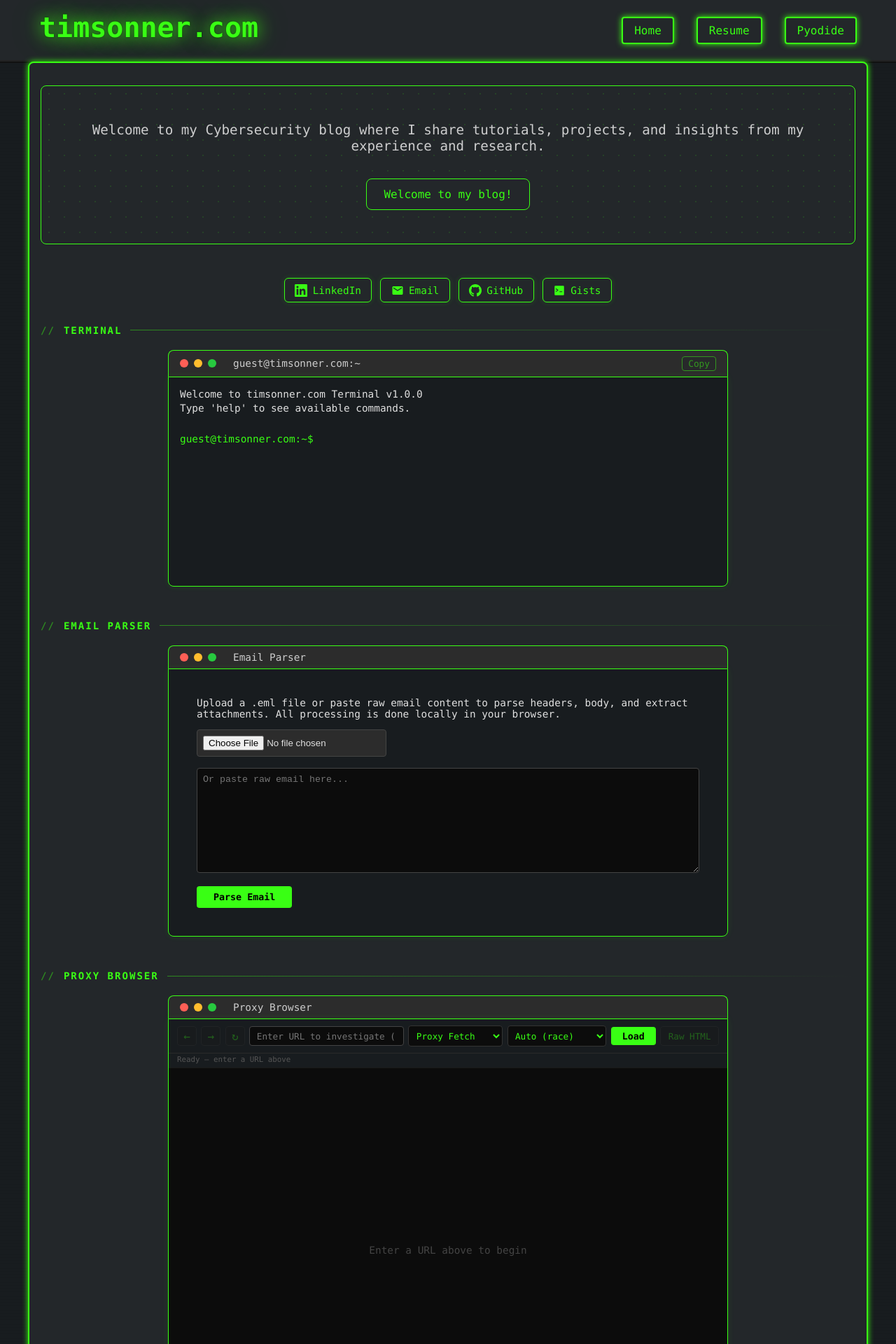
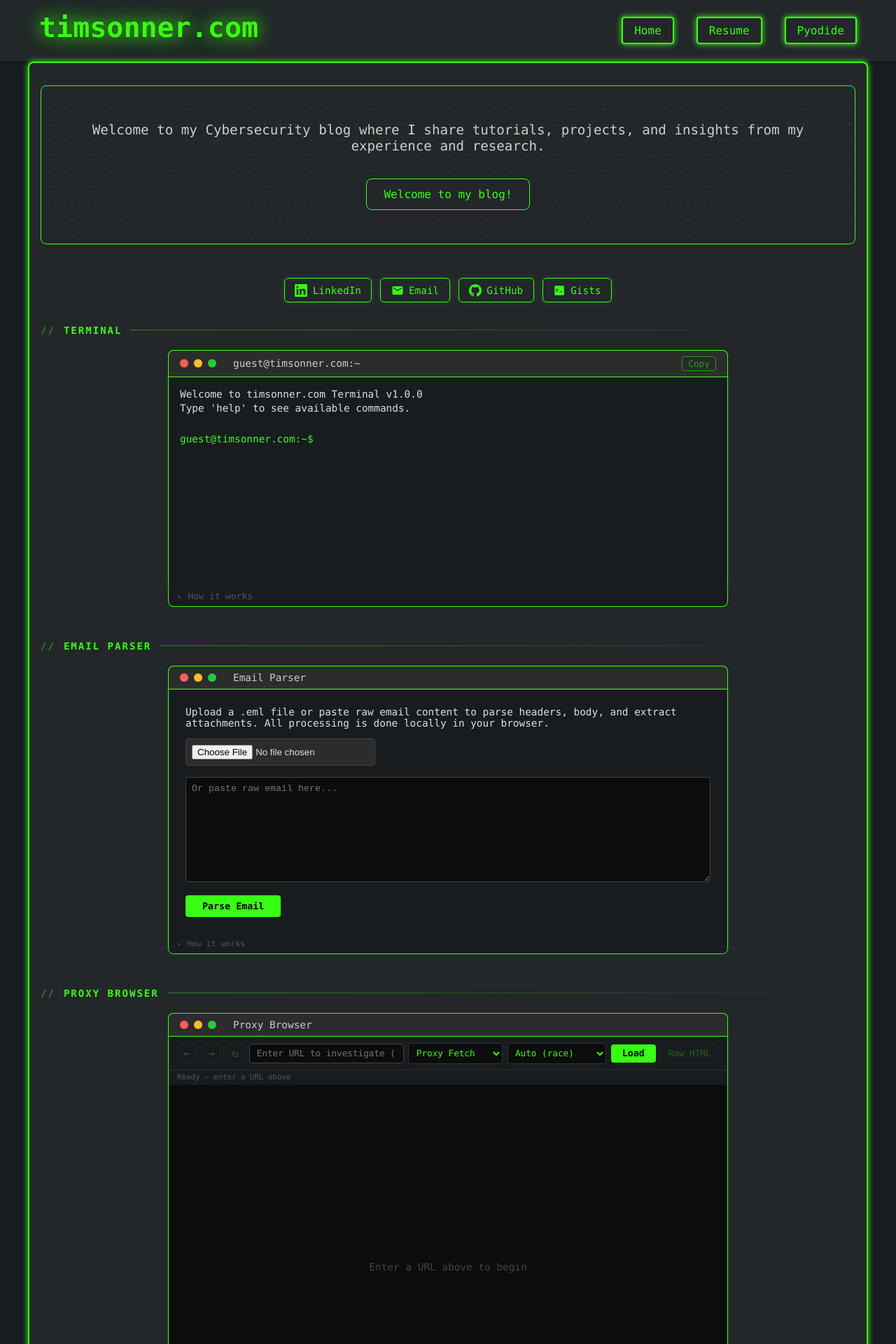
Before and after one commit to timsonner/timsonner.github.io, a Jekyll site: the page built from index.html, in a window 1280 px wide. Shown: the top 1920 px of the page at 70% size. Built offline with Jekyll 4.4.1, drawn with Linux system fonts in a browser that asks for light colours.

Commit message:
add "how it works" sections to to terminal and email parser, created shared styles and button actions

```diff
--- a/_includes/email-parser.html
+++ b/_includes/email-parser.html
@@ -5,7 +5,7 @@
     <span class="terminal-button green" id="email-parser-btn-green" style="cursor: pointer;" title="Restore"></span>
     <span class="terminal-title">Email Parser</span>
   </div>
-  <div class="terminal-window" id="email-parser-window" style="height: auto;">
+  <div class="terminal-window" id="email-parser-window" style="height: auto; padding: 0;">
     <div style="padding: 1.5rem; color: #e0e0e0;">
       <p style="margin-top: 0;">Upload a .eml file or paste raw email content to parse headers, body, and extract attachments. All processing is done locally in your browser.</p>
 
@@ -21,6 +21,47 @@
         <div id="report-content"></div>
       </div>
     </div>
+
+    <details class="tool-help">
+      <summary>How it works</summary>
+      <div class="tool-help-body">
+        <p>
+          Client-side MIME / header analyzer for phishing triage and mail forensics demos.
+          Upload a <code>.eml</code> / <code>.txt</code> file or paste the raw message, then hit
+          <strong>Parse Email</strong>. Nothing is uploaded — the file and paste buffer never leave
+          this browser tab.
+        </p>
+
+        <p><strong>What you get</strong></p>
+        <ul>
+          <li><strong>Email info</strong> — Subject, From, To, CC, Reply-To, Return-Path, Date, Message-ID, mailer/UA (RFC 2047 decoded).</li>
+          <li><strong>Authentication results</strong> — <code>Authentication-Results</code> with pass/fail highlighting (SPF / DKIM / DMARC style tokens when present).</li>
+          <li><strong>Message body</strong> — plain-text part, plus optional HTML preview in a locked-down <code>sandbox=""</code> iframe (no scripts).</li>
+          <li><strong>Attachments</strong> — extracted parts with download buttons (base64 decoded locally).</li>
+          <li><strong>Received chain</strong> — hop-by-hop <code>Received</code> headers for path review.</li>
+          <li><strong>All headers</strong> — full collapsible dump of the header block.</li>
+        </ul>
+
+        <p>
+          <strong>Parser notes</strong> — walks multipart trees, honors
+          <code>Content-Type</code> / <code>Content-Disposition</code>, and decodes
+          <code>quoted-printable</code>, <code>base64</code>, and common charsets best-effort.
+          Nested multiparts are flattened into text, HTML, and attachment buckets.
+        </p>
+
+        <p>
+          <strong>UX</strong> — red traffic light clears the form and results; yellow / green
+          minimize and restore the panel.
+        </p>
+
+        <p>
+          <strong>Limits</strong> — this is a lightweight browser parser, not a full MUA or
+          enterprise mail gateway. Exotic MIME, S/MIME, or broken messages may parse incompletely.
+          HTML preview is intentionally inert (empty sandbox) so active content cannot run.
+          Always treat untrusted mail and attachments as hostile.
+        </p>
+      </div>
+    </details>
   </div>
 </div>
 
--- a/_includes/proxy-browser.html
+++ b/_includes/proxy-browser.html
@@ -57,9 +57,9 @@
     </div>
 
     <!-- Info strip -->
-    <details class="xf-help">
+    <details class="tool-help">
       <summary>How it works</summary>
-      <div class="xf-help-body">
+      <div class="tool-help-body">
         <p>
           Mini browser for inspecting pages in-frame — phishing kits, clickjacking behavior,
           and framing headers — without opening a full trusted browser session.
--- a/_includes/terminal.html
+++ b/_includes/terminal.html
@@ -18,4 +18,41 @@
         <input type="text" id="terminal-input" class="terminal-input" autocomplete="off" spellcheck="false">
       </div>
     </div>
+
+    <details class="tool-help">
+      <summary>How it works</summary>
+      <div class="tool-help-body">
+        <p>
+          Browser-based recon terminal. Commands run entirely in your browser against
+          public APIs and open data sources — nothing is shelled out on this server.
+          Type <code>help</code> in the prompt for the live command list.
+        </p>
+
+        <p><strong>Commands</strong></p>
+        <ul>
+          <li><code>whois &lt;domain&gt;</code> — RDAP lookup via rdap.org (registrar, status, NS, events).</li>
+          <li><code>dig &lt;domain&gt; [type]</code> — DNS via Google Public DNS (<code>A</code>, <code>AAAA</code>, <code>MX</code>, <code>TXT</code>, <code>NS</code>, <code>SOA</code>, plus <code>DMARC</code> / DKIM helpers).</li>
+          <li><code>osint &lt;ip|domain&gt;</code> — geo/ASN snapshot plus quick links (Shodan, Censys, VirusTotal, etc.).</li>
+          <li><code>subdomains &lt;domain&gt;</code> — crt.sh certificate transparency search.</li>
+          <li><code>headers &lt;url&gt;</code> — fetch response headers and flag framing / CSP-related values.</li>
+          <li><code>cve &lt;id&gt;</code> — CVE details from the NVD API.</li>
+          <li><code>mac &lt;address&gt;</code> — MAC OUI / vendor lookup (via public CORS proxies when needed).</li>
+          <li><code>subnet &lt;cidr&gt;</code> — local subnet math (network, broadcast, range, hosts).</li>
+          <li><code>news</code> — recent security headlines pulled through public feed proxies.</li>
+          <li><code>date</code> / <code>clear</code> — clock and wipe the scrollback.</li>
+        </ul>
+
+        <p>
+          <strong>UX</strong> — ↑/↓ walk command history. <strong>Copy</strong> grabs the current
+          output. Traffic lights minimize / restore the window (yellow / green).
+        </p>
+
+        <p>
+          <strong>Limits</strong> — third-party APIs rate-limit, change shape, and sometimes need
+          a CORS proxy hop (<code>news</code>, <code>mac</code>). Results are only as fresh as those
+          sources. This is a convenience shell for demos and quick checks, not a replacement for
+          local <code>dig</code> / RDAP clients or authenticated intel platforms.
+        </p>
+      </div>
+    </details>
   </div>
--- a/_sass/terminal.scss
+++ b/_sass/terminal.scss
@@ -47,9 +47,11 @@
   box-shadow: 0 0 10px rgba(57, 255, 20, 0.1);
 }
 
-/* Specific height for the terminal emulator */
+/* Specific height for the terminal emulator; square bottom when help pane sits under it */
 .terminal-section .terminal-window {
   height: 300px;
+  border-bottom-left-radius: 0;
+  border-bottom-right-radius: 0;
 }
 
 .terminal-output {
@@ -252,20 +254,59 @@
   box-sizing: border-box;
 }
 
-.proxy-browser .xf-help {
+/* Shared collapsible "How it works" for homepage tools */
+.terminal-section > .tool-help,
+.tool-section .tool-help,
+.proxy-browser .tool-help {
   border-top: 1px solid #1a1a1a;
+  background: $color-bg-body;
+  border-left: 1px solid $color-primary;
+  border-right: 1px solid $color-primary;
+  border-bottom: 1px solid $color-primary;
+  border-bottom-left-radius: 8px;
+  border-bottom-right-radius: 8px;
 }
 
-.proxy-browser .xf-help summary {
+/* When help lives inside a tool window, the window already has the outer border */
+.tool-section .terminal-window > .tool-help,
+.proxy-browser .terminal-window > .tool-help {
+  border-left: none;
+  border-right: none;
+  border-bottom: none;
+  border-bottom-left-radius: 8px;
+  border-bottom-right-radius: 8px;
+}
+
+/* Terminal keeps its own window; help sits under it as a second pane */
+.terminal-section > .tool-help {
+  border-top: 1px solid #1a1a1a;
+  margin-top: -1px; /* collapse double border with window above */
+}
+
+.tool-help summary {
   color: #555;
   cursor: pointer;
   padding: 0.4rem 0.75rem;
   font-size: 0.8em;
   font-family: $font-family-mono;
   user-select: none;
+  list-style: none;
 }
 
-.proxy-browser .xf-help-body {
+.tool-help summary::-webkit-details-marker {
+  display: none;
+}
+
+.tool-help summary::before {
+  content: '▸ ';
+  color: #444;
+}
+
+.tool-help[open] summary::before {
+  content: '▾ ';
+}
+
+.tool-help-body {
   padding: 0.75rem;
   color: #888;
   font-size: 0.85em;
@@ -273,28 +314,28 @@
   line-height: 1.55;
 }
 
-.proxy-browser .xf-help-body p {
+.tool-help-body p {
   margin: 0 0 0.75rem 0;
 }
 
-.proxy-browser .xf-help-body p:last-child {
+.tool-help-body p:last-child {
   margin-bottom: 0;
 }
 
-.proxy-browser .xf-help-body ul {
+.tool-help-body ul {
   margin: 0 0 0.75rem 0;
   padding-left: 1.25rem;
 }
 
-.proxy-browser .xf-help-body li {
+.tool-help-body li {
   margin-bottom: 0.3rem;
 }
 
-.proxy-browser .xf-help-body strong {
+.tool-help-body strong {
   color: #e0e0e0;
 }
 
-.proxy-browser .xf-help-body code {
+.tool-help-body code {
   color: #aaa;
 }
 
--- a/assets/js/terminal.js
+++ b/assets/js/terminal.js
@@ -32,16 +32,23 @@
   const btnYellow = document.getElementById('terminal-btn-yellow');
   const btnGreen = document.getElementById('terminal-btn-green');
   const btnRed = document.getElementById('terminal-btn-red');
+  const terminalSection = terminalWindow ? terminalWindow.closest('.terminal-section') : null;
+  const terminalHeader = terminalSection
+    ? terminalSection.querySelector('.terminal-header')
+    : document.querySelector('.terminal-section .terminal-header');
+  const terminalHelp = terminalSection
+    ? terminalSection.querySelector('.tool-help')
+    : null;
 
   if (btnYellow && terminalWindow) {
     btnYellow.addEventListener('click', function() {
       terminalWindow.style.display = 'none';
+      if (terminalHelp) terminalHelp.style.display = 'none';
       // Remove bottom border radius from header when minimized
-      const header = document.querySelector('.terminal-header');
-      if (header) {
-        header.style.borderBottomLeftRadius = '8px';
-        header.style.borderBottomRightRadius = '8px';
-        header.style.borderBottom = '1px solid #39ff14';
+      if (terminalHeader) {
+        terminalHeader.style.borderBottomLeftRadius = '8px';
+        terminalHeader.style.borderBottomRightRadius = '8px';
+        terminalHeader.style.borderBottom = '1px solid #39ff14';
       }
     });
   }
@@ -49,12 +56,12 @@
   if (btnGreen && terminalWindow) {
     btnGreen.addEventListener('click', function() {
       terminalWindow.style.display = 'block';
+      if (terminalHelp) terminalHelp.style.display = '';
       // Restore header styles
-      const header = document.querySelector('.terminal-header');
-      if (header) {
-        header.style.borderBottomLeftRadius = '0';
-        header.style.borderBottomRightRadius = '0';
-        header.style.borderBottom = 'none';
+      if (terminalHeader) {
+        terminalHeader.style.borderBottomLeftRadius = '0';
+        terminalHeader.style.borderBottomRightRadius = '0';
+        terminalHeader.style.borderBottom = 'none';
       }
       terminalInput.focus();
     });
```
